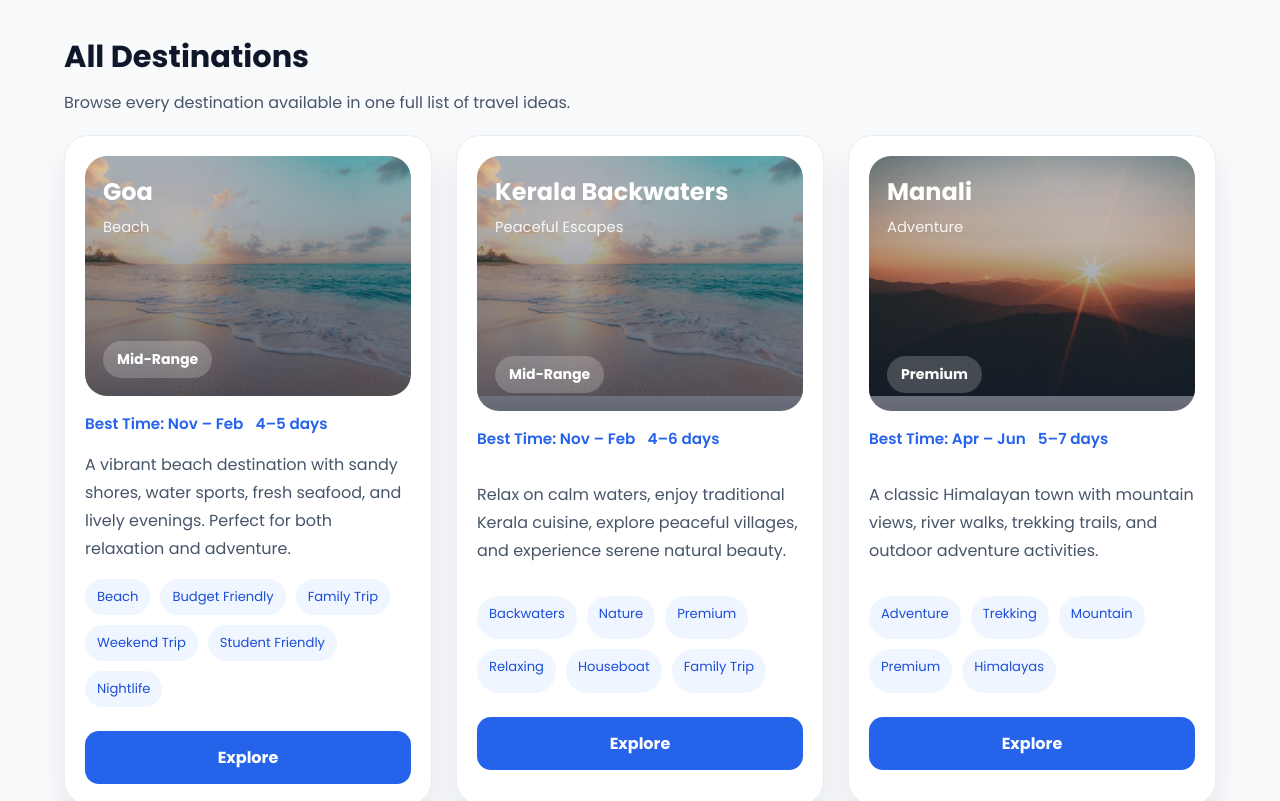
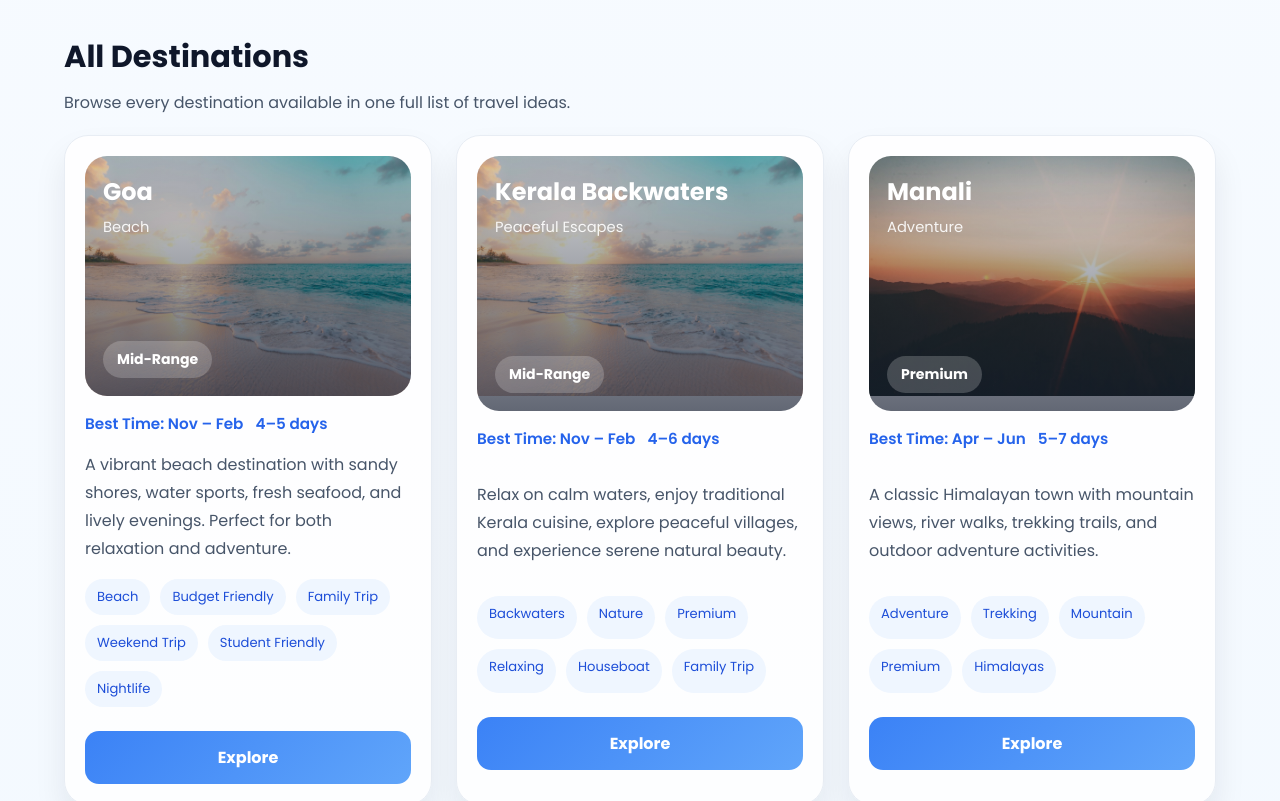
Before and after one commit to shivaprasadreddy277-dotcom/smartTravelHub, a React (Vite) app: page / in a window 1280 px wide. Shown: the part 580-1381 px from the top of the page. Built offline with nearby package versions, Linux system fonts and the light colour scheme.

Commit message:
Final changes: temple images update and styling improvements

```diff
--- a/src/components/DestinationCard/index.css
+++ b/src/components/DestinationCard/index.css
@@ -3,7 +3,9 @@
   gap: 16px;
   padding: 20px;
   border-radius: 24px;
-  background: #ffffff;
+  background: #ffffffdd;
+
+  border-top: 5px solid #60a5fa;
   border: 1px solid #e8edf4;
   box-shadow: 0 18px 32px rgba(15, 23, 42, 0.08);
   overflow: hidden;
@@ -98,7 +100,11 @@
   padding: 14px 20px;
   border: none;
   border-radius: 14px;
-  background: #2563eb;
+  background: linear-gradient(
+  135deg,
+  #3b82f6,
+  #60a5fa
+);
   color: #ffffff;
   font-weight: 700;
   cursor: pointer;
--- a/src/pages/Home/index.css
+++ b/src/pages/Home/index.css
@@ -2,6 +2,7 @@
   display: grid;
   gap: 40px;
 }
+
 
 .section-header,
 .home-headline {
--- a/src/pages/Home/index.jsx
+++ b/src/pages/Home/index.jsx
@@ -1,4 +1,3 @@
-import { useState } from 'react'
 import HeroSection from '../../components/HeroSection'
 import DestinationCard from '../../components/DestinationCard'
 import FeatureGroupCard from '../../components/FeatureGroupCard'
--- a/src/pages/Planner/index.css
+++ b/src/pages/Planner/index.css
@@ -2,7 +2,14 @@
 
 .planner-page {
   padding: 50px 6%;
-  background: #f4f7fb;
+
+  background: linear-gradient(
+    to bottom,
+    #f8fbff,
+    #f0fdf4,
+    #fff7ed
+  );
+
   min-height: 100vh;
 }
 
--- a/src/styles/app.css
+++ b/src/styles/app.css
@@ -1,8 +1,15 @@
 .app-shell {
   min-height: 100vh;
+
   display: flex;
   flex-direction: column;
-  background: #f8fafc;
+
+  background: linear-gradient(
+    to bottom,
+    #f8fbff,
+    #eef7ff,
+    #fff7ed
+  );
 }
 
 .content-area {
```
